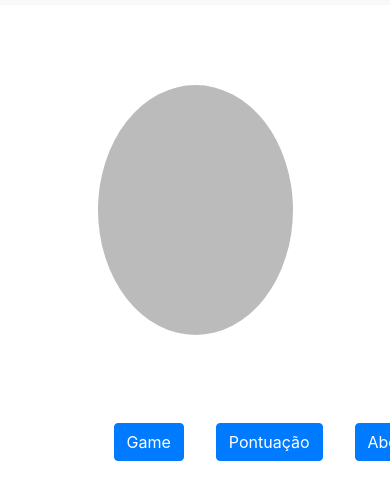
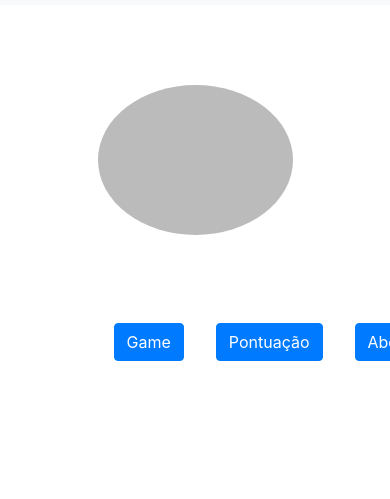
Before and after one commit to Wilkor/project-one-game-ironquiz, a plain HTML site: page pages/index.html in a window 390 px wide. Shown: the part 51-550 px from the top of the page. Drawn offline with nearby package versions, Linux system fonts and the light colour scheme.

Commit message:
ajustando resposividade na index.html

```diff
--- a/css/style.css
+++ b/css/style.css
@@ -1,7 +1,7 @@
 .container-master{
 
      margin-left: 25%;
-     width: 50%;
+     width:50%;
 
 }
 
@@ -15,12 +15,26 @@
 
 .container-logo .logo-game{
 
-    height: 250px;
-    width: 250px;
+    height: 300px;
+    width: 300px;
     background-color: #bbb;
     border-radius: 50%;
     display: inline-block;
 }
+
+@media screen and (min-width: 90px) and (max-width: 400px) {
+    .container-logo .logo-game{
+
+        height: 150px;
+        width: 360px;
+        background-color: #bbb;
+        border-radius: 50%;
+        display: inline-block;
+    }
+
+
+}
+
 
 .container-buttons{
 
```
